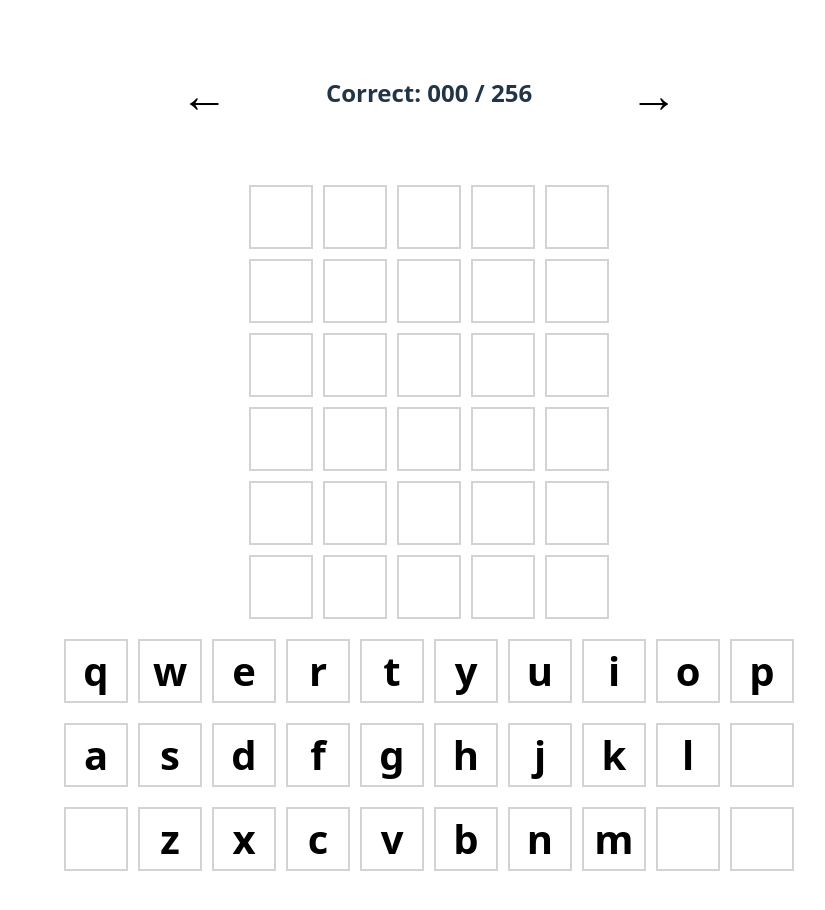
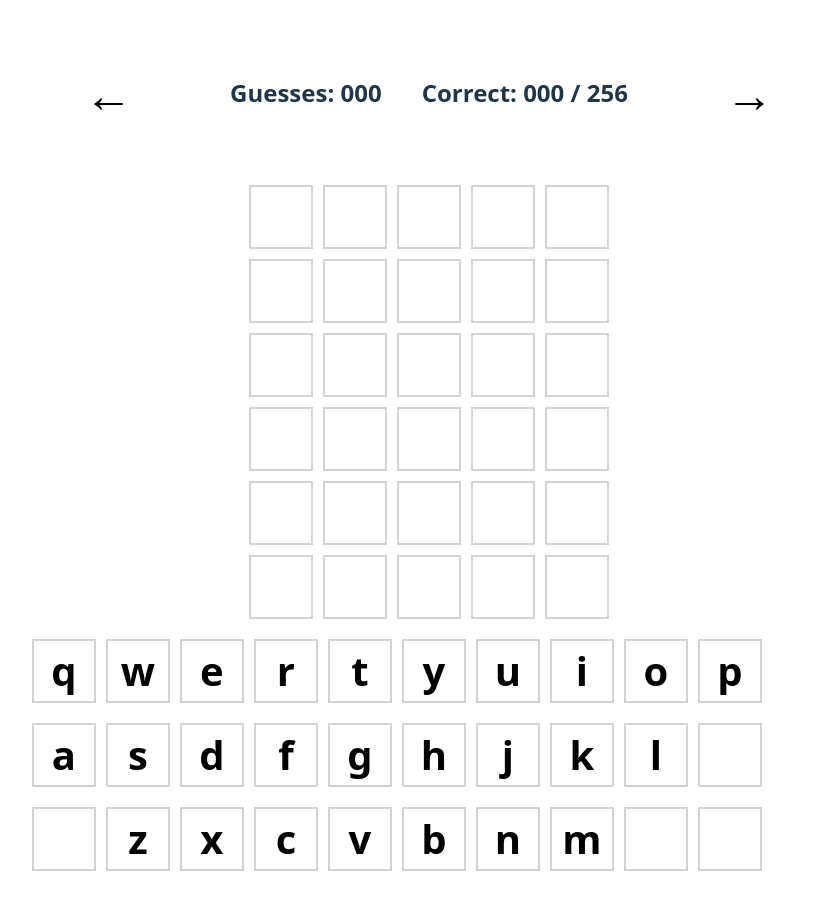
Before and after one commit to rcheevers/1024ordle, a React (Vite) app in the folder 256ordle/: page / in a window 1280 px wide. Shown: the top 910 px of the page, without its empty margins (211-1036 px from the left). Built offline with nearby package versions, Linux system fonts and the light colour scheme.

Commit message:
Add guess counter with zero-padded display
- Added guessCount state to track total valid guesses
- Increment counter on each valid word submission
- Display guess count with 3-digit zero padding (000, 001, etc.)
- Shows alongside correct counter in navigation header

```diff
--- a/256ordle/src/App.tsx
+++ b/256ordle/src/App.tsx
@@ -18,6 +18,7 @@ function App() {
   });
   const [wordIndex, setWordIndex] = useState<number>(0);
   const [currentInput, setCurrentInput] = useState<string>('');
+  const [guessCount, setGuessCount] = useState<number>(0);
 
   const handleLetterInput = (letter: string) => {
     if (currentInput.length < 5) {
@@ -54,6 +55,7 @@ function App() {
 
           return { letters: newLetters };
         });
+        setGuessCount(guessCount + 1);
         setCurrentInput('');
       }
     }
@@ -114,7 +116,10 @@ function App() {
           >
             ←
           </button>
-          <div>Correct: 000 / 256</div>
+          <div style={{ display: 'flex', gap: '40px' }}>
+            <div>Guesses: {String(guessCount).padStart(3, '0')}</div>
+            <div>Correct: 000 / 256</div>
+          </div>
           <button
             onClick={handleNextBoard}
             style={{
```
